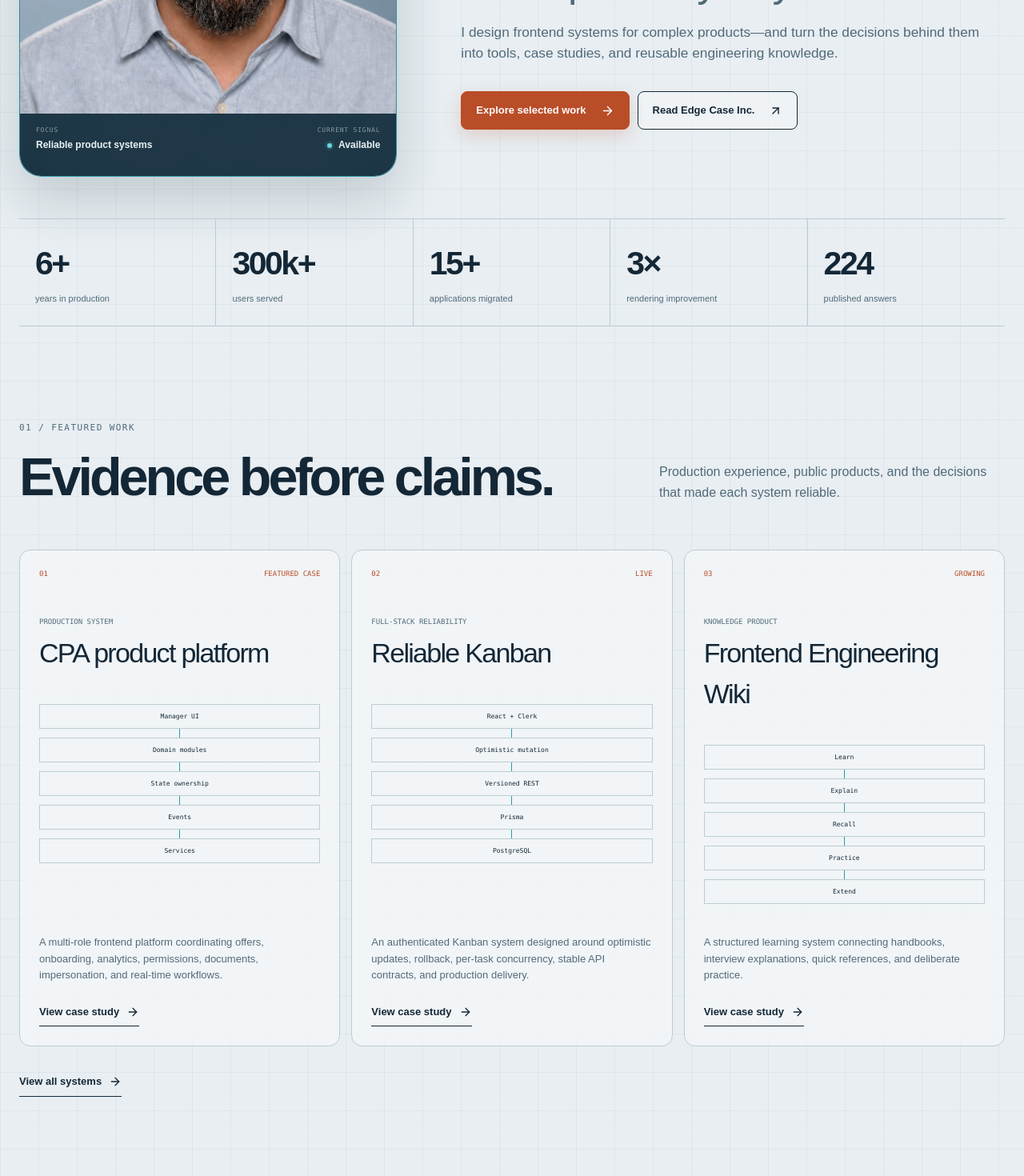
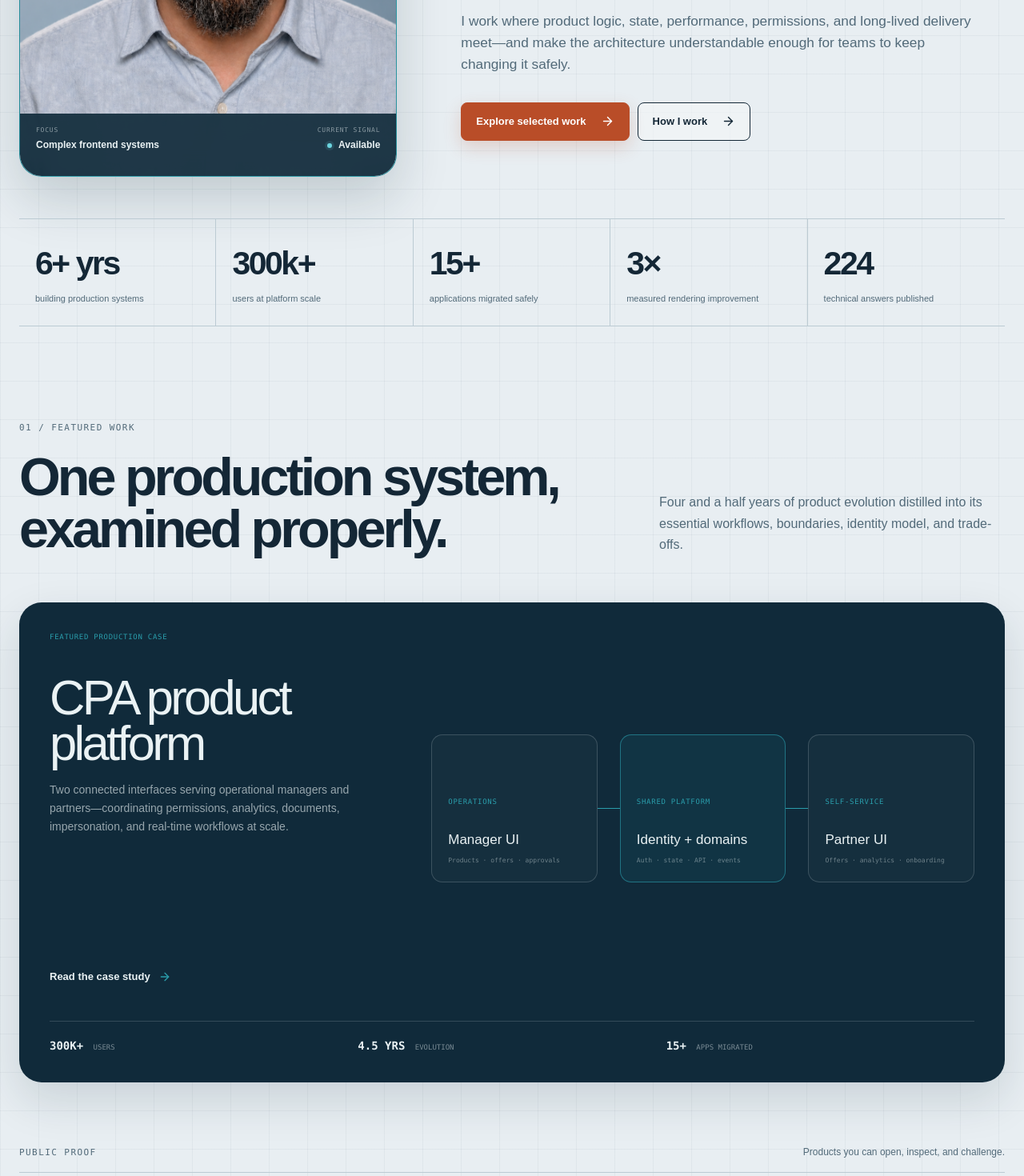
Before and after one commit to Dmitrii-Lobanov/portfolio, a Next.js app: page / in a window 1280 px wide. Shown: the part 580-2050 px from the top of the page at 80% size. Built offline with nearby package versions, Linux system fonts and the light colour scheme.

Commit message:
Refactor the main page

```diff
--- a/src/app/globals.css
+++ b/src/app/globals.css
@@ -2549,6 +2549,134 @@ a {
 .home-about-grid .route-link {
   margin-top: 24px;
 }
+.home-flagship {
+  min-height: 600px;
+  padding: 38px;
+  display: grid;
+  grid-template-columns: 0.75fr 1.25fr;
+  grid-template-rows: 1fr auto;
+  gap: 45px 70px;
+  overflow: hidden;
+  border-radius: var(--radius-section);
+  background: var(--dark);
+  color: var(--dark-text);
+  box-shadow: 0 22px 55px rgba(16, 42, 58, 0.14);
+  transition:
+    transform 280ms cubic-bezier(0.22, 1, 0.36, 1),
+    box-shadow 280ms ease;
+}
+.home-flagship:hover {
+  transform: translateY(-3px);
+  box-shadow: 0 28px 70px rgba(16, 42, 58, 0.2);
+}
+.home-flagship-copy {
+  display: flex;
+  flex-direction: column;
+}
+.home-flagship-copy > span,
+.home-flagship-system small {
+  color: var(--cyan);
+  font: 9px var(--font-geist-mono);
+  text-transform: uppercase;
+  letter-spacing: 0.08em;
+}
+.home-flagship-copy h3 {
+  margin: 42px 0 18px;
+  font-size: clamp(40px, 4.8vw, 66px);
+  line-height: 0.94;
+  letter-spacing: -0.06em;
+  font-weight: 540;
+}
+.home-flagship-copy p {
+  max-width: 460px;
+  margin: 0;
+  color: rgba(234, 242, 244, 0.62);
+  font-size: 14px;
+  line-height: 1.65;
+}
+.home-flagship-copy > strong {
+  margin-top: auto;
+  padding-top: 36px;
+  display: flex;
+  align-items: center;
+  gap: 10px;
+  font-size: 13px;
+}
+.home-flagship-copy > strong svg {
+  color: var(--cyan);
+  transition: transform 180ms ease;
+}
+.home-flagship:hover .home-flagship-copy > strong svg {
+  transform: translateX(4px);
+}
+.home-flagship-system {
+  align-self: center;
+  display: grid;
+  grid-template-columns: 1fr 28px 1fr 28px 1fr;
+  align-items: center;
+}
+.home-flagship-system > div {
+  min-height: 185px;
+  padding: 20px;
+  display: flex;
+  flex-direction: column;
+  justify-content: flex-end;
+  border: 1px solid rgba(234, 242, 244, 0.18);
+  border-radius: var(--radius-card);
+  background: rgba(255, 255, 255, 0.025);
+}
+.home-flagship-system .home-flagship-core {
+  border-color: rgba(42, 157, 171, 0.62);
+  background: rgba(42, 157, 171, 0.09);
+}
+.home-flagship-system b {
+  margin: 30px 0 8px;
+  font-size: 17px;
+  font-weight: 520;
+}
+.home-flagship-system span {
+  color: rgba(234, 242, 244, 0.42);
+  font: 8px / 1.5 var(--font-geist-mono);
+}
+.home-flagship-system > i {
+  height: 1px;
+  background: var(--cyan);
+}
+.home-flagship-metrics {
+  grid-column: 1 / -1;
+  padding-top: 22px;
+  display: grid;
+  grid-template-columns: repeat(3, 1fr);
+  border-top: 1px solid rgba(234, 242, 244, 0.16);
+}
+.home-flagship-metrics span {
+  color: rgba(234, 242, 244, 0.48);
+  font: 9px var(--font-geist-mono);
+  text-transform: uppercase;
+}
+.home-flagship-metrics strong {
+  margin-right: 7px;
+  color: var(--dark-text);
+  font-size: 14px;
+}
+.home-public-heading {
+  margin: 78px 0 24px;
+  display: flex;
+  justify-content: space-between;
+  align-items: flex-end;
+  border-bottom: 1px solid var(--line);
+}
+.home-public-heading .eyebrow {
+  margin-bottom: 16px;
+}
+.home-public-description {
+  margin: 0 0 16px;
+  color: var(--muted);
+  font-size: 12px;
+}
+.home-public-grid .project-card {
+  min-height: 510px;
+}
 .home-contact {
   margin-top: 30px;
 }
@@ -3652,6 +3780,12 @@ a {
   .editorial-card {
     min-height: 330px;
   }
+  .home-flagship {
+    grid-template-columns: 1fr;
+  }
+  .home-flagship-system {
+    min-height: 260px;
+  }
   .thinking-format {
     grid-template-columns: 1fr 1fr;
   }
@@ -3842,6 +3976,40 @@ a {
   .editorial-card {
     min-height: 360px;
     padding: 22px;
+  }
+  .home-flagship {
+    min-height: 0;
+    padding: 24px;
+    gap: 55px;
+    border-radius: 18px;
+  }
+  .home-flagship-copy {
+    min-height: 390px;
+  }
+  .home-flagship-system {
+    min-height: 0;
+    grid-template-columns: 1fr;
+  }
+  .home-flagship-system > div {
+    width: 100%;
+    min-height: 145px;
+  }
+  .home-flagship-system > i {
+    width: 1px;
+    height: 24px;
+    justify-self: center;
+  }
+  .home-flagship-metrics {
+    grid-template-columns: 1fr;
+    gap: 14px;
+  }
+  .home-public-heading {
+    margin-top: 58px;
+    align-items: flex-start;
+    flex-direction: column;
+  }
+  .home-public-description {
+    max-width: 260px;
   }
   .site-footer {
     align-items: flex-start;
--- a/src/app/page.tsx
+++ b/src/app/page.tsx
@@ -5,11 +5,11 @@ import { ProjectCard, SiteFooter } from "@/components/editorial";
 import { projects } from "@/content/portfolio";
 
 const proof = [
-  ["6+", "years in production"],
-  ["300k+", "users served"],
-  ["15+", "applications migrated"],
-  ["3×", "rendering improvement"],
-  ["224", "published answers"],
+  ["6+ yrs", "building production systems"],
+  ["300k+", "users at platform scale"],
+  ["15+", "applications migrated safely"],
+  ["3×", "measured rendering improvement"],
+  ["224", "technical answers published"],
 ];
 
 export default function Home() {
@@ -18,7 +18,7 @@ export default function Home() {
       <section className="hero-section editorial-home-hero">
         <div className="hero-status fade-in">
           <span className="status-dot" aria-hidden="true" />
-          Senior frontend and product engineer
+          Senior frontend engineer · Open to ambitious product systems
         </div>
         <div className="hero-grid">
           <div className="hero-identity fade-in fade-in-delay-1">
@@ -38,7 +38,7 @@ export default function Home() {
             <div className="portrait-caption">
               <div>
                 <span>Focus</span>
-                <strong>Reliable product systems</strong>
+                <strong>Complex frontend systems</strong>
               </div>
               <div>
                 <span>Current signal</span>
@@ -51,29 +51,25 @@ export default function Home() {
           </div>
           <div className="hero-details fade-in fade-in-delay-1">
             <div className="hero-role">
-              <span>Architecture · Reliability · Product</span>
-              <span>React · TypeScript · Full stack</span>
+              <span>Frontend architecture · Product engineering</span>
+              <span>React · TypeScript · System design</span>
             </div>
             <h2 className="hero-statement">
-              I build reliable systems
-              <span>and explain why they work.</span>
+              I turn complex workflows
+              <span>into reliable frontend systems.</span>
             </h2>
             <p className="hero-intro">
-              I design frontend systems for complex products—and turn the
-              decisions behind them into tools, case studies, and reusable
-              engineering knowledge.
+              I work where product logic, state, performance, permissions, and
+              long-lived delivery meet—and make the architecture understandable
+              enough for teams to keep changing it safely.
             </p>
             <div className="hero-actions">
               <Link className="button button-primary" href="/work">
                 Explore selected work{" "}
                 <ArrowRight size={17} aria-hidden="true" />
               </Link>
-              <Link
-                className="button button-secondary"
-                href="/thinking/edge-case-inc"
-              >
-                Read Edge Case Inc.{" "}
-                <ArrowUpRight size={17} aria-hidden="true" />
+              <Link className="button button-secondary" href="/about">
+                How I work <ArrowRight size={17} aria-hidden="true" />
               </Link>
             </div>
           </div>
@@ -92,15 +88,70 @@ export default function Home() {
         <div className="route-section-heading">
           <div>
             <p className="eyebrow">01 / Featured work</p>
-            <h2>Evidence before claims.</h2>
+            <h2>One production system, examined properly.</h2>
           </div>
           <p>
-            Production experience, public products, and the decisions that made
-            each system reliable.
+            Four and a half years of product evolution distilled into its
+            essential workflows, boundaries, identity model, and trade-offs.
           </p>
         </div>
-        <div className="project-grid project-grid-featured">
-          {projects.slice(0, 3).map((project) => (
+        <Link href="/work/cpa-platform" className="home-flagship">
+          <div className="home-flagship-copy">
+            <span>Featured production case</span>
+            <h3>CPA product platform</h3>
+            <p>
+              Two connected interfaces serving operational managers and
+              partners—coordinating permissions, analytics, documents,
+              impersonation, and real-time workflows at scale.
+            </p>
+            <strong>
+              Read the case study <ArrowRight size={16} aria-hidden="true" />
+            </strong>
+          </div>
+          <div
+            className="home-flagship-system"
+            role="img"
+            aria-label="Manager interface and partner interface connected through shared platform foundations"
+          >
+            <div>
+              <small>Operations</small>
+              <b>Manager UI</b>
+              <span>Products · offers · approvals</span>
+            </div>
+            <i aria-hidden="true" />
+            <div className="home-flagship-core">
+              <small>Shared platform</small>
+              <b>Identity + domains</b>
+              <span>Auth · state · API · events</span>
+            </div>
+            <i aria-hidden="true" />
+            <div>
+              <small>Self-service</small>
+              <b>Partner UI</b>
+              <span>Offers · analytics · onboarding</span>
+            </div>
+          </div>
+          <div className="home-flagship-metrics">
+            <span>
+              <strong>300k+</strong> users
+            </span>
+            <span>
+              <strong>4.5 yrs</strong> evolution
+            </span>
+            <span>
+              <strong>15+</strong> apps migrated
+            </span>
+          </div>
+        </Link>
+
+        <div className="home-public-heading">
+          <p className="eyebrow">Public proof</p>
+          <p className="home-public-description">
+            Products you can open, inspect, and challenge.
+          </p>
+        </div>
+        <div className="project-grid home-public-grid">
+          {projects.slice(1, 3).map((project) => (
             <ProjectCard project={project} key={project.slug} />
           ))}
         </div>
@@ -113,11 +164,11 @@ export default function Home() {
         <div className="route-section-heading">
           <div>
             <p className="eyebrow">02 / Thinking in public</p>
-            <h2>Engineering knowledge, in three forms.</h2>
+            <h2>The reasoning is part of the work.</h2>
           </div>
           <p>
-            Each format solves a different communication problem: durable
-            learning, serialized investigation, or long-form analysis.
+            I document decisions at different resolutions: a structured learning
+            system, incident narratives, and production-grounded essays.
           </p>
         </div>
         <div className="editorial-grid">
@@ -128,8 +179,8 @@ export default function Home() {
             <span>Structured knowledge</span>
             <h3>Frontend Engineering Wiki</h3>
             <p>
-              Connected handbooks, 224 answers, references, and deliberate
-              practice across 12 tracks.
+              A connected curriculum for learning, explaining, recalling, and
+              practising frontend engineering across 12 tracks.
             </p>
             <strong>Learn · Explain · Recall · Practice</strong>
           </Link>
@@ -140,8 +191,8 @@ export default function Home() {
             <span>Serialized investigations</span>
             <h3>Edge Case Inc.</h3>
             <p>
-              One incident followed through runtime behavior, architecture,
-              product workflows, and business value.
+              Production incidents followed from the first technical symptom to
+              their architecture, product, and business consequences.
             </p>
             <strong>Open Case 001 →</strong>
           </Link>
@@ -149,8 +200,8 @@ export default function Home() {
             <span>Long-form field notes</span>
             <h3>Architecture essays</h3>
             <p>
-              Production-grounded writing about requirements, boundaries,
-              performance, and product engineering.
+              Field notes on requirements, domain boundaries, identity, state,
+              performance, and long-lived product delivery.
             </p>
             <strong>Read selected essays →</strong>
           </Link>
@@ -158,17 +209,17 @@ export default function Home() {
       </section>
 
       <section className="route-section home-about">
-        <p className="eyebrow">03 / About</p>
+        <p className="eyebrow">03 / Working model</p>
         <div className="home-about-grid">
-          <h2>Implementation is only one part of engineering.</h2>
+          <h2>Make the next safe change easier.</h2>
           <div>
             <p>
-              I work where product workflows, architecture, and delivery
-              constraints meet. The goal is not a fashionable abstraction—it is
-              a system that makes the next safe change easier.
+              I begin with the workflow and the invariant, locate the real
+              constraint, assign ownership, choose the smallest mechanism that
+              provides the guarantee, and make the reasoning reusable.
             </p>
             <Link className="route-link" href="/about">
-              How I work <ArrowRight size={16} aria-hidden="true" />
+              See my working model <ArrowRight size={16} aria-hidden="true" />
             </Link>
           </div>
         </div>
@@ -177,11 +228,12 @@ export default function Home() {
       <section className="contact-section home-contact">
         <p className="eyebrow eyebrow-light">04 / Start a conversation</p>
         <div className="contact-grid">
-          <h2>Have a difficult frontend problem?</h2>
+          <h2>Building a product whose complexity is starting to show?</h2>
           <div>
             <p>
-              I am interested in architecture-heavy frontend and product work
-              where reliability and clarity genuinely matter.
+              I am interested in senior frontend and product engineering work
+              where reliability, architecture, and clear technical communication
+              genuinely matter.
             </p>
             <Link className="button button-primary" href="/contact">
               Let&apos;s talk <ArrowUpRight size={17} aria-hidden="true" />
```
